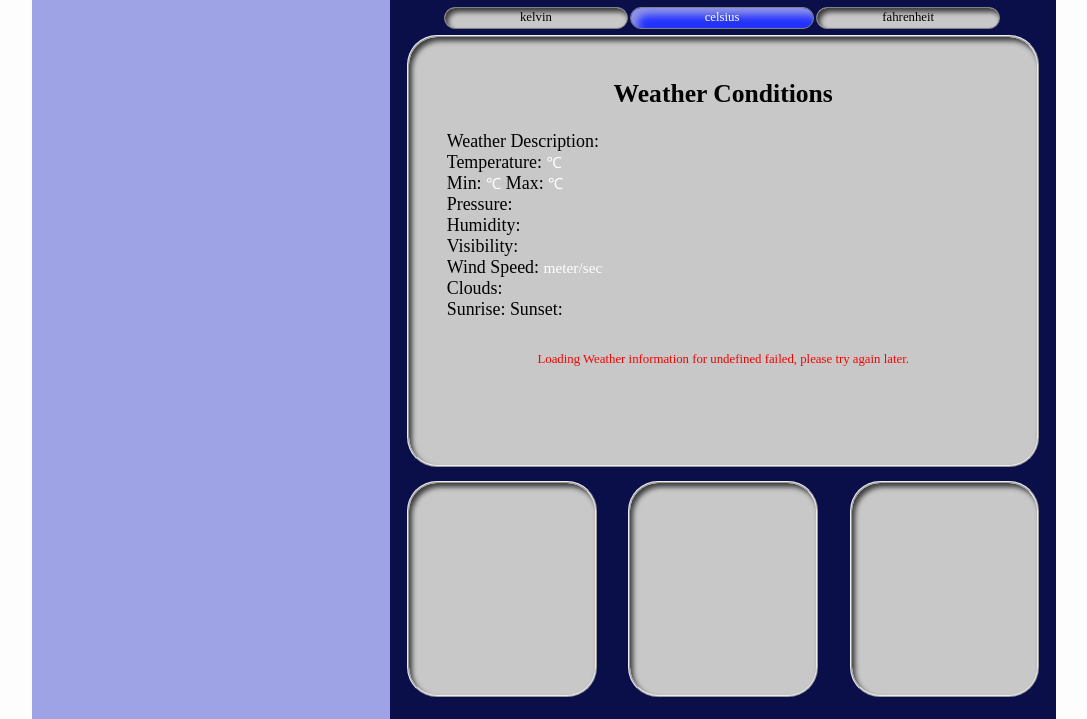
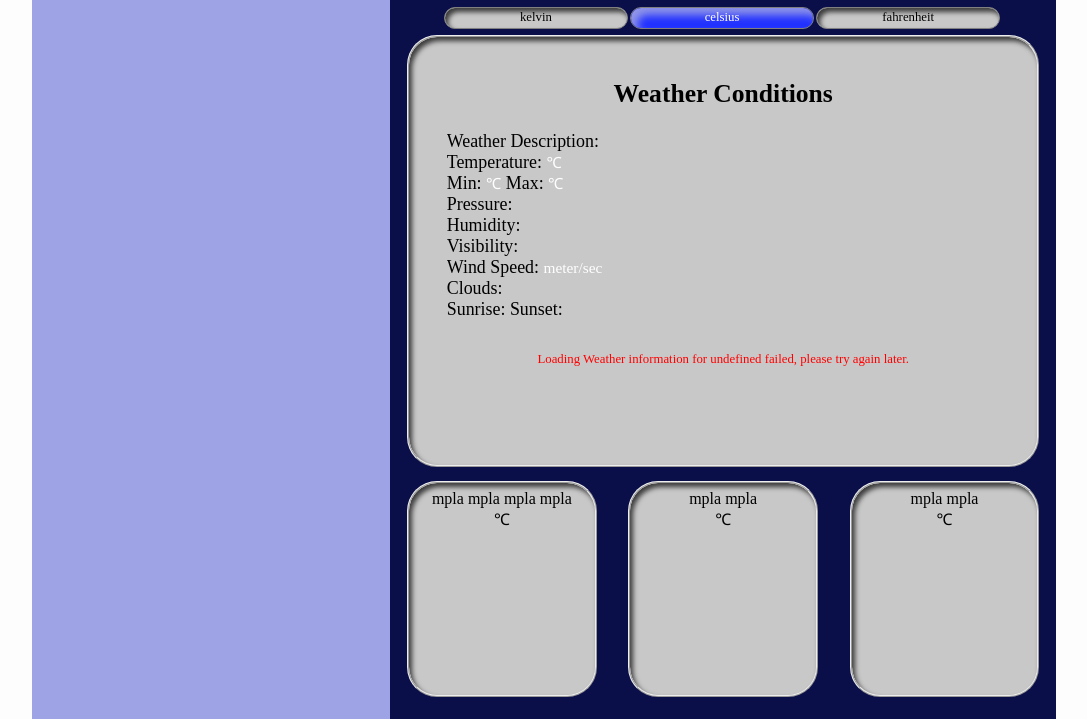
Before and after one commit to alcoolis/ITE220, a PHP site: page / in a window 1280 px wide. Shown: the part 81-800 px from the top of the page, without its empty margins (96-1183 px from the left). Run offline with PHP 8.4, Linux system fonts and the light colour scheme.

Commit message:
Update small windows

```diff
--- a/Week7/css/app.css
+++ b/Week7/css/app.css
@@ -228,15 +228,31 @@
 	width: 30%;
 	height:100%;
 	margin-right: 5%;
+	padding:1% 3% 1% 3%;
 	z-index: 110;
 	border: 2px ridge;
 	border-radius: 30px;
+
+	text-align: center;
 }
 #cont3{
 	margin-right: 0;
 
 }
-
+.contImages{
+	overflow: hidden;
+    display: block;
+    clear:both;
+	width:70%;
+	margin: 0 auto;
+	height:auto;
+}
+#cont1Image{
+}
+#cont2Image{
+}
+#cont3Image{
+}
 .boxShadow{
 	box-shadow: inset 3px 4px 5px rgba(0,0,0,0.7);
 }
--- a/Week7/index.html
+++ b/Week7/index.html
@@ -71,11 +71,24 @@
 
 				<div id="small_windows_div">
 
-					<div id="cont1" class="cont boxShadow rgba-primaryB-5"></div>
+					<div id="cont1" class="cont boxShadow rgba-primaryB-5">
+						<p>mpla mpla mpla mpla</p>
+						<img id="cont1Image" class="contImages" src="" />
+						<p><span></span><span>&#8451;</span></p>
+					</div>
 
-					<div id="cont2" class="cont boxShadow rgba-primaryB-5"></div>
+					<div id="cont2" class="cont boxShadow rgba-primaryB-5">
+						<p>mpla mpla</p>
+						<img id="cont2Image" class="contImages" src="" />
+						<p><span></span><span>&#8451;</span></p>
+					</div>
 
-					<div id="cont3" class="cont boxShadow rgba-primaryB-5"></div>
+					<div id="cont3" class="cont boxShadow rgba-primaryB-5">
+						<p>mpla mpla</p>
+						<img id="cont3Image" class="contImages" src="" />
+						<p><span></span><span>&#8451;</span></p>
+					</div>
+
 				</div>
 
 			</div>
--- a/Week7/js/app-ui.js
+++ b/Week7/js/app-ui.js
@@ -2,24 +2,44 @@
  *
  */
 
-function processData(ajaxResult)
+function processForData(ajaxResultFor)
 {
-	$("#weatherImage").attr("src", "http://openweathermap.org/img/w/" + ajaxResult.weather[0].icon + ".png");
+	var date=[ajaxResultFor.list[8].dt_txt, ajaxResultFor.list[16].dt_txt, ajaxResultFor.list[24].dt_txt];
+	var temp=[ajaxResultFor.list[8].main.temp_min, ajaxResultFor.list[16].main.temp_min, ajaxResultFor.list[24].main.temp_min];
+
+	for(var i=0; i<date.length; i++)
+	{
+		date[i]=date[i].substring(0, date[i].indexOf("12:00:00"));
+		$("#cont"+(i+1)+" :nth-child(1)").text(date[i]);
+		$("#cont"+(i+1)+" span:nth-child(1)").text("Temp.:"+temp[i]);
+
+	}
+
+
+	$("#cont1Image").attr("src", "http://openweathermap.org/img/w/" + ajaxResultFor.list[9].weather[0].icon + ".png");
+	$("#cont2Image").attr("src", "http://openweathermap.org/img/w/" + ajaxResultFor.list[17].weather[0].icon + ".png");
+	$("#cont3Image").attr("src", "http://openweathermap.org/img/w/" + ajaxResultFor.list[25].weather[0].icon + ".png");
+
+}
+
+function processCurData(ajaxResultCur)
+{
+	$("#weatherImage").attr("src", "http://openweathermap.org/img/w/" + ajaxResultCur.weather[0].icon + ".png");
 	// $("#msg").html(ajaxResult.main.temp);
 
-	$("#container h1").text("Weather Conditions for " + ajaxResult.name);
+	$("#container h1").text("Weather Conditions for " + ajaxResultCur.name);
 
-	$("#weatherText p:nth-child(1)>span").text(ajaxResult.weather[0].description);
-	$("#weatherText p:nth-child(2) span:nth-child(1)").text(ajaxResult.main.temp);
-	$("#weatherText p:nth-child(3) span:nth-child(1)").text(ajaxResult.main.temp_min);
-	$("#weatherText p:nth-child(3) span:nth-child(3)").text(ajaxResult.main.temp_max);
-	$("#weatherText p:nth-child(4)>span").text(ajaxResult.main.pressure + " hPa");
-	$("#weatherText p:nth-child(5)>span").text(ajaxResult.main.humidity + " %");
-	$("#weatherText p:nth-child(6)>span").text(ajaxResult.visibility + "  meters");
-	$("#weatherText p:nth-child(7) span:nth-child(1)").text(ajaxResult.wind.speed);
-	$("#weatherText p:nth-child(8)>span").text(ajaxResult.clouds.all + " %");
-	$("#weatherText p:nth-child(9) span:nth-child(1)").text(formatDate(ajaxResult.sys.sunrise, ajaxResult.name));
-	$("#weatherText p:nth-child(9) span:nth-child(2)").text(formatDate(ajaxResult.sys.sunset, ajaxResult.name));
+	$("#weatherText p:nth-child(1)>span").text(ajaxResultCur.weather[0].description);
+	$("#weatherText p:nth-child(2) span:nth-child(1)").text(ajaxResultCur.main.temp);
+	$("#weatherText p:nth-child(3) span:nth-child(1)").text(ajaxResultCur.main.temp_min);
+	$("#weatherText p:nth-child(3) span:nth-child(3)").text(ajaxResultCur.main.temp_max);
+	$("#weatherText p:nth-child(4)>span").text(ajaxResultCur.main.pressure + " hPa");
+	$("#weatherText p:nth-child(5)>span").text(ajaxResultCur.main.humidity + " %");
+	$("#weatherText p:nth-child(6)>span").text(ajaxResultCur.visibility + "  meters");
+	$("#weatherText p:nth-child(7) span:nth-child(1)").text(ajaxResultCur.wind.speed);
+	$("#weatherText p:nth-child(8)>span").text(ajaxResultCur.clouds.all + " %");
+	$("#weatherText p:nth-child(9) span:nth-child(1)").text(formatDate(ajaxResultCur.sys.sunrise, ajaxResultCur.name));
+	$("#weatherText p:nth-child(9) span:nth-child(2)").text(formatDate(ajaxResultCur.sys.sunset, ajaxResultCur.name));
 
 	loop();
 
```
Also changed, not shown: Week7/js/app.js (+39 -7 lines), 1 other file.
